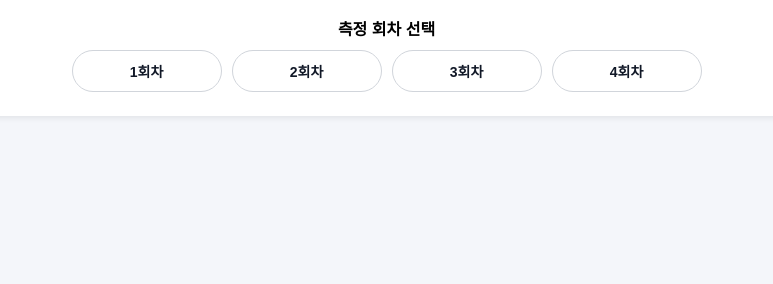
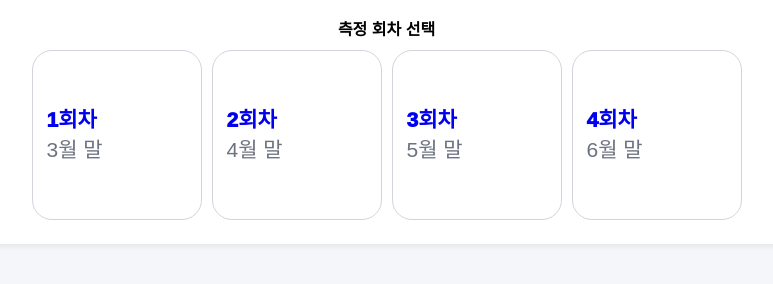
Before and after one commit to ssossso/peer-distance-research, a Flask app: template templates/class_detail_v2.html in a window 1280 px wide. Shown: the part 158-442 px from the top of the page, without its empty margins (246-1019 px from the left). Run offline with Flask 3, Linux system fonts and the light colour scheme; the template is opened without the code that fills it, so the values that code supplies are empty; some libraries are stand-ins or nearby versions.

Commit message:
Update class_detail_v2.html

```diff
--- a/templates/class_detail_v2.html
+++ b/templates/class_detail_v2.html
@@ -23,8 +23,46 @@
   .pill:hover{ border-color:#9ca3af; }
 
   .round-row{ display:flex; justify-content:center; gap:10px; flex-wrap:wrap; margin:10px 0 4px 0; }
-  .round-pill{ min-width:120px; }
-  .round-pill.active{ background:#4a6cf7; color:#fff; border-color:#4a6cf7; }
+
+  /* v2: round selector as rounded squares */
+  .round-pill{
+    width:140px;
+    height:140px;
+    border-radius:20px;
+    border:1.5px solid #d1d5db;
+    background:#fff;
+    padding:14px 14px;
+    display:flex;
+    flex-direction:column;
+    align-items:flex-start;   /* left align */
+    justify-content:center;
+    gap:8px;
+  }
+  .round-pill:hover{ border-color:#9ca3af; }
+
+  .round-pill.active{
+    background:#4a6cf7;
+    color:#fff;
+    border-color:#4a6cf7;
+  }
+  .round-pill.active .round-title,
+  .round-pill.active .round-sub{
+    color:#fff;
+  }
+
+  .round-title{
+    font-size:21px;           /* 14px * 1.5 = 21px */
+    font-weight:950;
+    line-height:1.05;
+    text-align:left;
+  }
+  .round-sub{
+    font-size:21px;           /* same size as 'n회차' */
+    font-weight:300;          /* thin */
+    color:#6b7280;
+    line-height:1.05;
+    text-align:left;
+  }
 
   .panel{ margin-top:12px; border:1px solid #e5e7eb; border-radius:14px; background:#fff; overflow:hidden; }
   .panel-hd{ display:flex; align-items:center; justify-content:space-between; padding:14px 16px; background:#f8fafc; border-bottom:1px solid #eef2f7; }
@@ -92,23 +150,19 @@
   <h2 style="margin:0 0 6px 0; text-align:center;">{{ cls.name }}</h2>
   <p style="margin:0 0 14px 0; text-align:center;">학급 코드: <b>{{ code }}</b></p>
 
-  {# -----------------------------------------
-     1) Round selector (first view)
-     - By default, show only the round buttons.
-     - Expand panel only when open_panel=true.
-  ----------------------------------------- #}
-
   <div style="font-weight:900; text-align:center; margin:0 0 8px 0;">측정 회차 선택</div>
 
+  {% set rounds = [("1","3월 말"), ("2","4월 말"), ("3","5월 말"), ("4","6월 말")] %}
   <div class="round-row">
-    {% for n in ["1","2","3","4"] %}
+    {% for n, when in rounds %}
       <a
-        class="pill round-pill {% if open_panel and (sid|string)==(n|string) %}active{% endif %}"
+        class="round-pill {% if open_panel and (sid|string)==(n|string) %}active{% endif %}"
         href="/teacher/class/{{ code }}/v2?sid={{ n }}&open=1"
         style="text-decoration:none;"
         title="{{ n }}차 조사 열기"
       >
-        {{ n }}회차
+        <div class="round-title">{{ n }}회차</div>
+        <div class="round-sub">{{ when }}</div>
       </a>
     {% endfor %}
   </div>
@@ -376,7 +428,6 @@
           </div>
         </div>
 
-        {# 최종 저장 #}
         <div class="mini-card" id="boxFinalize" style="display:none;">
           <div style="font-weight:950;">결과 저장</div>
           <div class="small" style="margin-top:6px;">결과가 저장되었습니다. 감사합니다.</div>
@@ -459,6 +511,12 @@
   let exclusionResolved = false;
   let surveySubmitted = false;
 
+  function setActive(btn, on){
+    if (!btn) return;
+    btn.classList.toggle('active', !!on);
+    btn.setAttribute('aria-pressed', !!on ? 'true' : 'false');
+  }
+
   function updateGates(){
     btnSurvey.disabled = !(previewSeen && exclusionResolved);
     btnFinalize.disabled = !surveySubmitted;
@@ -472,23 +530,32 @@
   if (btnPreview) {
     btnPreview.addEventListener('click', () => {
       previewSeen = true;
-      boxPreview.style.display = (boxPreview.style.display === 'none') ? 'block' : 'none';
+
+      const show = (boxPreview.style.display === 'none');
+      boxPreview.style.display = show ? 'block' : 'none';
+      setActive(btnPreview, show);
+
       updateGates();
     });
   }
   if (btnExclude) {
     btnExclude.addEventListener('click', () => {
-      boxExclude.style.display = (boxExclude.style.display === 'none') ? 'block' : 'none';
+      const show = (boxExclude.style.display === 'none');
+      boxExclude.style.display = show ? 'block' : 'none';
+      setActive(btnExclude, show);
     });
   }
   if (btnSurvey) {
     btnSurvey.addEventListener('click', () => {
-      boxSurvey.style.display = (boxSurvey.style.display === 'none') ? 'block' : 'none';
+      const show = (boxSurvey.style.display === 'none');
+      boxSurvey.style.display = show ? 'block' : 'none';
+      setActive(btnSurvey, show);
     });
   }
   if (btnFinalize) {
     btnFinalize.addEventListener('click', () => {
       boxFinalize.style.display = 'block';
+      setActive(btnFinalize, true);
     });
   }
 
@@ -537,8 +604,12 @@
     });
   }
 
-  // Initial gate state
+  // Initial gate state (also set aria-pressed baseline)
   updateGates();
+  setActive(btnPreview, false);
+  setActive(btnExclude, false);
+  setActive(btnSurvey, false);
+  setActive(btnFinalize, false);
 </script>
 
 {% endblock %}
```
Also changed, not shown: other parts of templates/class_detail_v2.html (+26 -7 lines).
